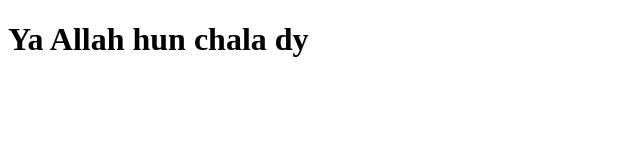
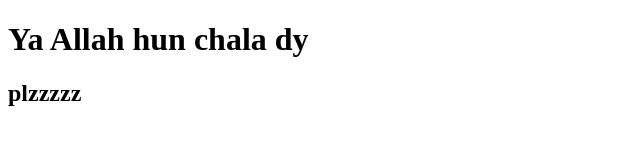
Before and after one commit to huzi1234-wq/lastChance, a plain HTML site: page index.html in a window 1280 px wide. Shown: the whole page, without its empty margins (0-640 px from the left). Drawn offline with Linux system fonts and the light colour scheme.

Commit message:
Update index.html

```diff
--- a/index.html
+++ b/index.html
@@ -8,5 +8,6 @@
 </head>
 <body>
     <h1> Ya Allah hun chala dy</h1>
+    <h2>plzzzzz</h2>
 </body>
 </html>
```
